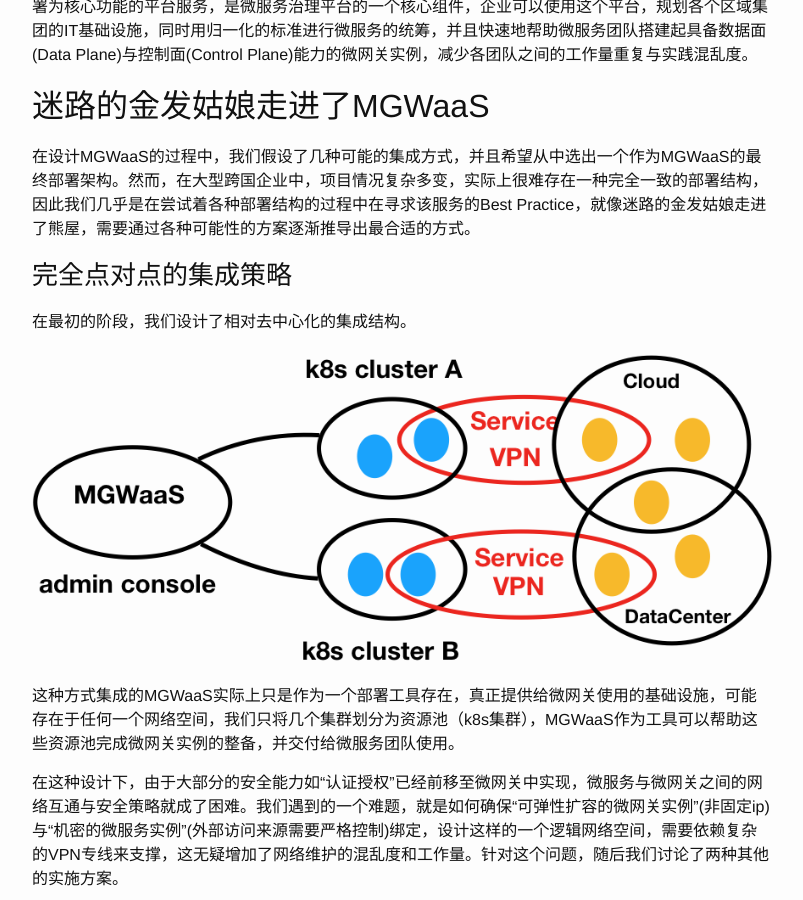
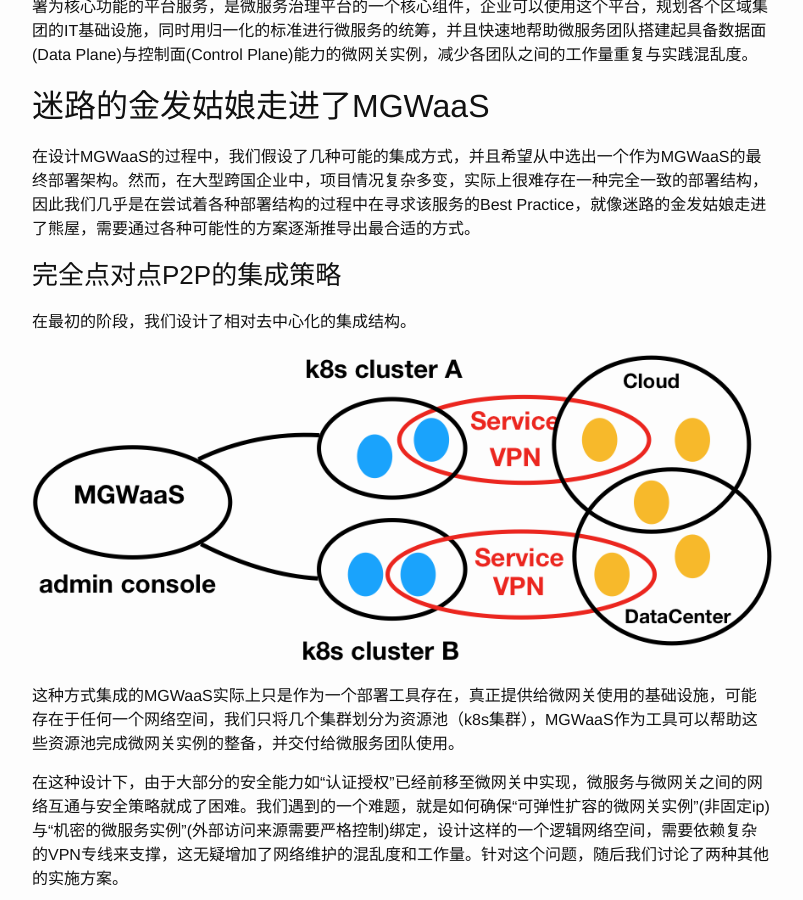
Before and after one commit to tcz001/tcz001.github.io, a Jekyll site: the page built from _posts/2018-10-29--goldilocks.md, in a window 1280 px wide and 900 px high, scrolled down 730 px. Shown: the whole window, without its empty margins (238-1041 px from the left). Built offline with Jekyll 4.4.1, drawn with Linux system fonts in a browser that asks for light colours.

Commit message:
Update 2018-10-29--goldilocks.md

```diff
--- a/_posts/2018-10-29--goldilocks.md
+++ b/_posts/2018-10-29--goldilocks.md
@@ -26,7 +26,7 @@ title: 用Goldilocks原则探索微服务治理平台
 
 在设计MGWaaS的过程中，我们假设了几种可能的集成方式，并且希望从中选出一个作为MGWaaS的最终部署架构。然而，在大型跨国企业中，项目情况复杂多变，实际上很难存在一种完全一致的部署结构，因此我们几乎是在尝试着各种部署结构的过程中在寻求该服务的Best Practice，就像迷路的金发姑娘走进了熊屋，需要通过各种可能性的方案逐渐推导出最合适的方式。
 
-### 完全点对点的集成策略
+### 完全点对点P2P的集成策略
 
 在最初的阶段，我们设计了相对去中心化的集成结构。
 
```
